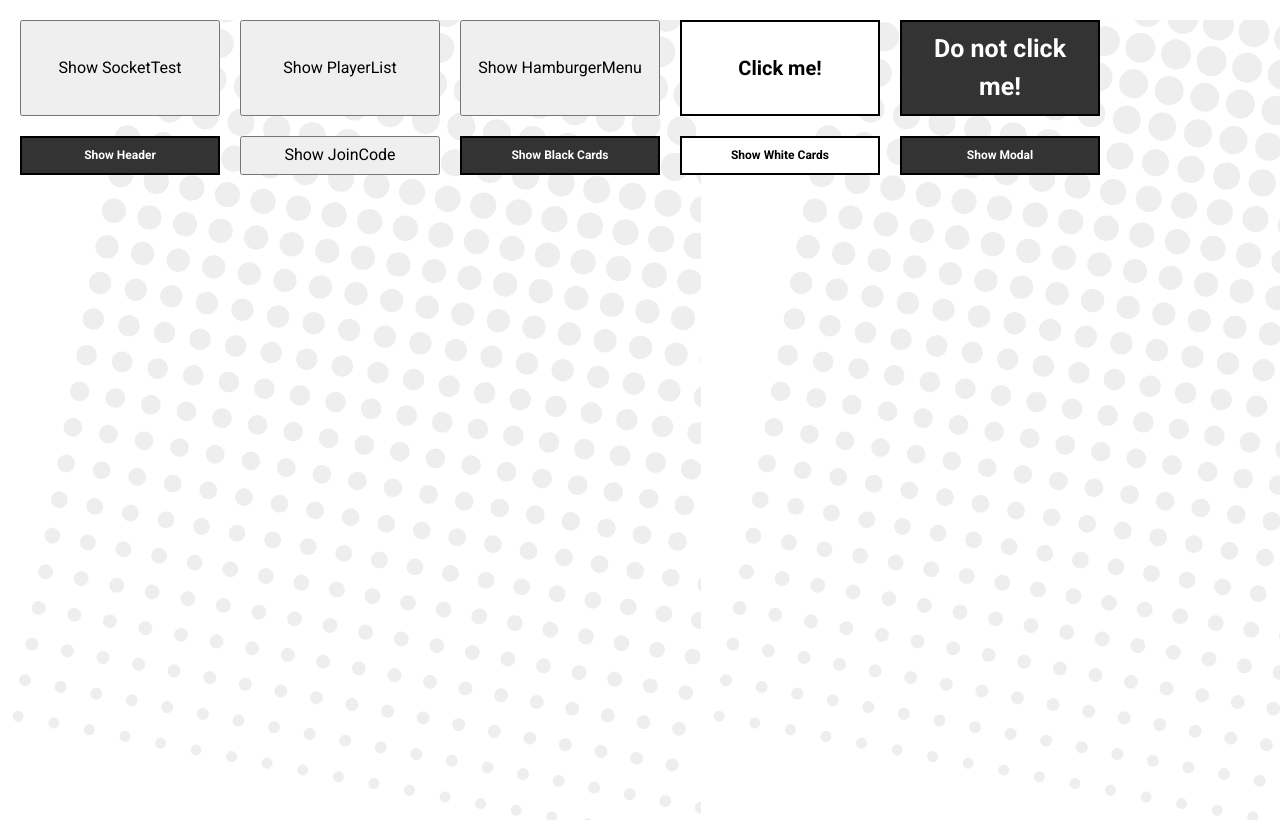
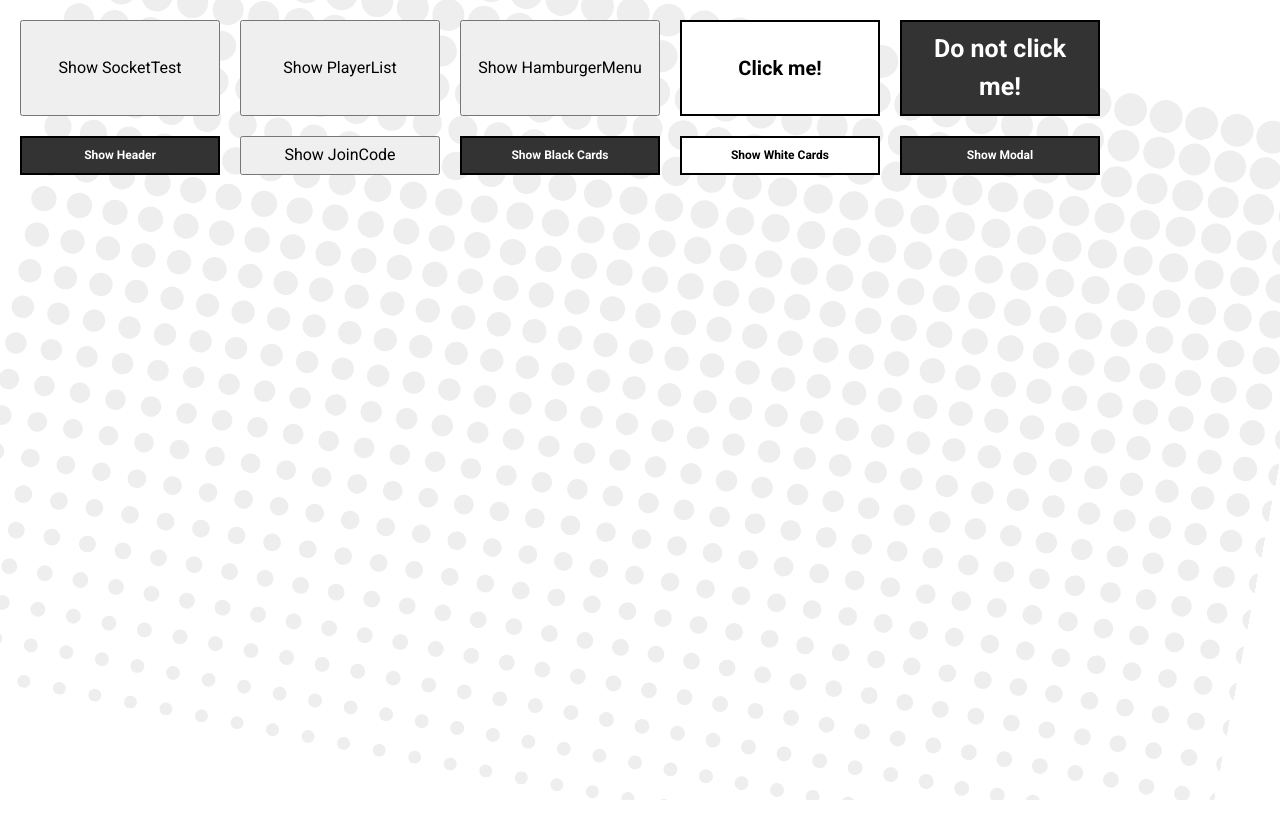
Before and after one commit to I3uckwheat/cards-of-carousal, a React (Create React App) app in the folder frontend/: page / in a window 1280 px wide. Built offline with nearby package versions, Linux system fonts and the light colour scheme; no server answers.

Commit message:
Update primary background to tile for wide screens > > > > - Spacing between repeating images is an issue

```diff
--- a/frontend/src/App.css
+++ b/frontend/src/App.css
@@ -16,5 +16,17 @@
 }
 
 .primary-background {
+  position: relative;
+  overflow: hidden;
+}
+
+.primary-background::before {
+  content: '';
+  position: absolute;
+  width: 100%;
+  height: 100%;
+  z-index: -1;
   background-image: url('./assets/primary-background.svg');
+  transform: rotate(11deg);
+  background-repeat: repeat-x;
 }
```
Also changed, not shown: frontend/src/assets/primary-background.svg.
